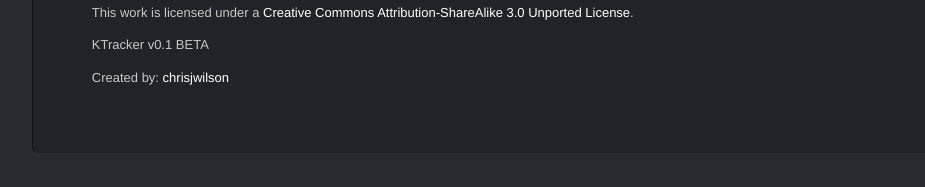
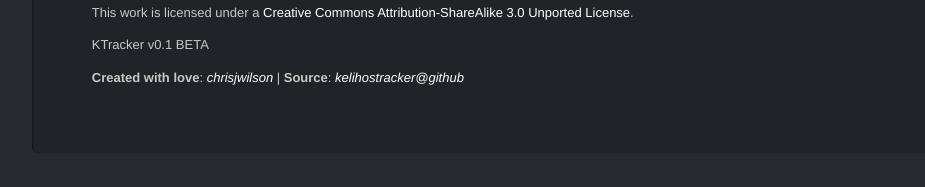
Before and after one commit to ciklon-z/kelihostracker, a plain HTML site: page index.html in a window 1280 px wide. Shown: the part 1025-1212 px from the top of the page, without its empty margins (211-1136 px from the left). Drawn offline with nearby package versions, Linux system fonts and the light colour scheme; no server answers; a script that the page names is missing.

Commit message:
added link to github

```diff
--- a/index.html
+++ b/index.html
@@ -147,7 +147,7 @@ The Kelihos botnet, also known as Hlux, is a botnet mainly involved in the theft
 <a rel="license" href="http://creativecommons.org/licenses/by-sa/3.0/deed.en_US"><img alt="Creative Commons License" style="border-width:0" src="http://i.creativecommons.org/l/by-sa/3.0/88x31.png" /></a><br />This work is licensed under a <a rel="license" href="http://creativecommons.org/licenses/by-sa/3.0/deed.en_US">Creative Commons Attribution-ShareAlike 3.0 Unported License</a>.<br>
 KTracker v0.1 BETA
 <br>
-			Created by: <a href="https://twitter.com/chrisjwilsoncom">chrisjwilson</a></font>
+			<b>Created with love</b>: <a href="https://twitter.com/chrisjwilsoncom"><i>chrisjwilson</i></a> | <b>Source</b>: <a href="https://github.com/chrisjwilsoncom/kelihostracker"><i>kelihostracker@github</i></a></font>
       </footer>
 
     </div><!--/.fluid-container-->
```
